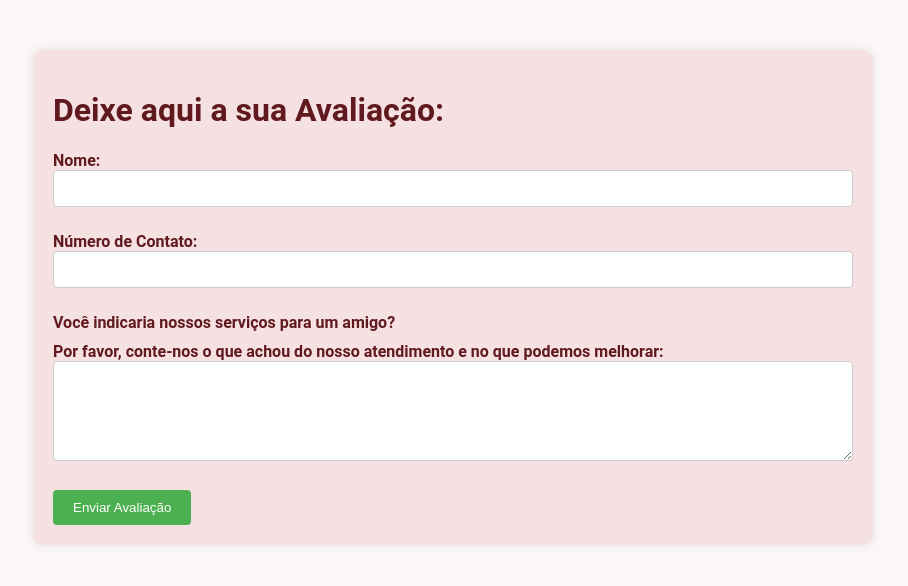
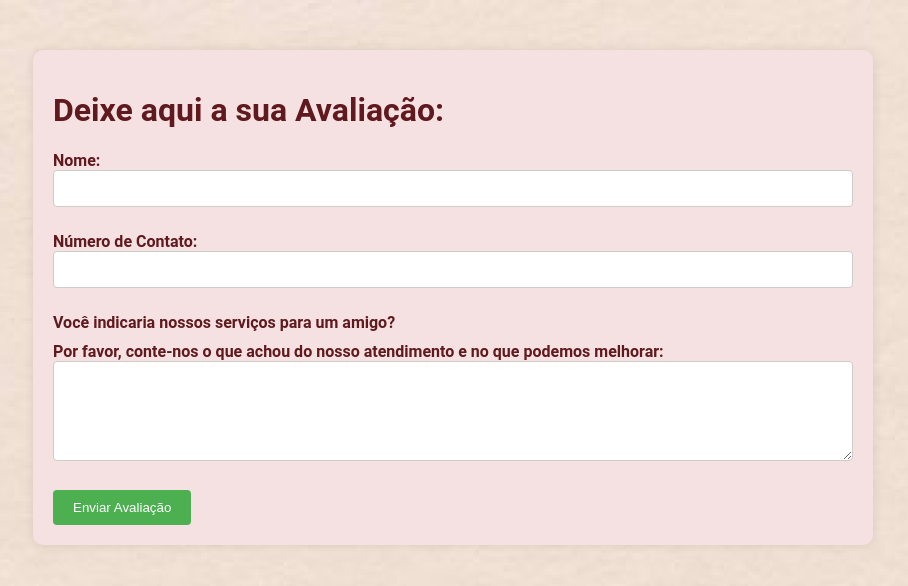
Before and after one commit to patriciagrocha/projeto-doceria, a PHP site: page /avaliacoes.php in a window 1280 px wide. Shown: the top 586 px of the page, without its empty margins (187-1095 px from the left). Run offline with PHP 8.4, Linux system fonts and the light colour scheme.

Commit message:
style: ajuste background

```diff
--- a/avaliacoes.php
+++ b/avaliacoes.php
@@ -1,5 +1,5 @@
 <!DOCTYPE html>
-<html lang="en">
+<html lang="pt-BR">
 <head>
     <meta charset="UTF-8">
     <meta name="viewport" content="width=device-width, initial-scale=1.0">
@@ -7,7 +7,8 @@
     <style>
         body {
             font-family: "Roboto", sans-serif;
-            background-color: #FCF7F7;
+            background-image: url("imgs/sobre/image3.png");
+            background-color: #F8F8F8;/*off-white*/
             color: rgb(96, 25, 30);
             margin: 0;
             padding: 0;
--- a/catalogos.php
+++ b/catalogos.php
@@ -3,6 +3,10 @@
 <head>
     <title>Meus Catálogos</title>
     <style>
+        body{
+            background-image: url("imgs/sobre/image3.png");
+            background-color: #F8F8F8;/*off-white*/
+        }
         /* Estilos para o título */
         .catalog-main h1 {
             font-size: 42px;
--- a/conteudo.php
+++ b/conteudo.php
@@ -4,6 +4,7 @@
   <style>
     /*cor de fundo de toda a pagina*/
     body {
+      background-image: url("imgs/sobre/image3.png");
       background-color: #F8F8F8;/*off-white*/
     }
 
```
